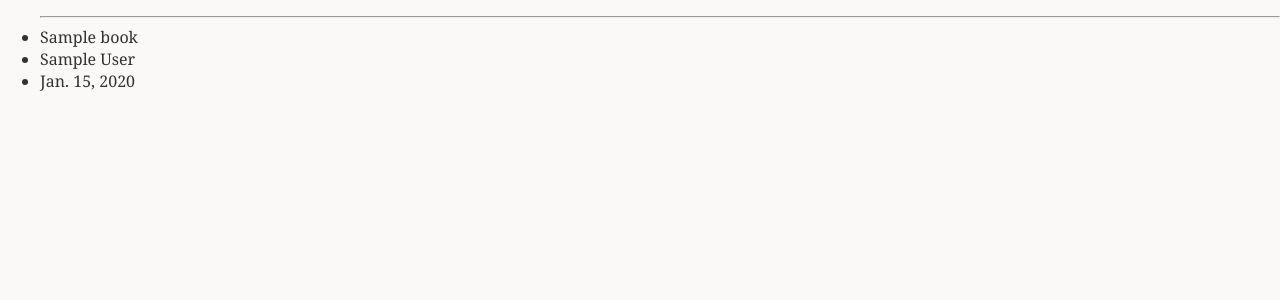
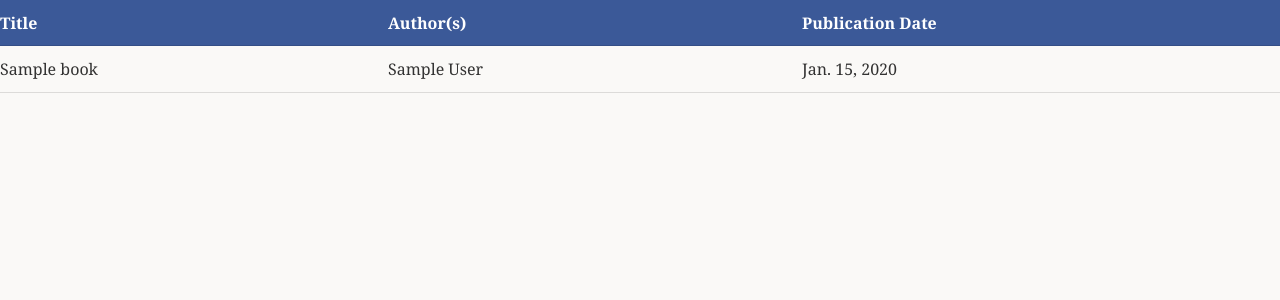
Before and after one commit to KNaiskes/books-swapping, a Django app: page / in a window 1280 px wide. Shown: the top 300 px of the page. Run offline with Django 3.2, Linux system fonts and the light colour scheme; tables that the repository leaves empty hold one stand-in row (values such as "Sample post").

Commit message:
Replace ul with table tag in books.html

```diff
--- a/books/templates/books/books.html
+++ b/books/templates/books/books.html
@@ -2,17 +2,24 @@
 
 {% block content %}
 
-<ul>
-  {% for book in books_list %}
-  <hr/>
-  <li>{{book.title}}</li>
+<table>
+  <tr>
+    <th>Title</th>
+    <th>Author(s)</th>
+    <th>Publication Date</th>
+  </tr>
+  <tr>
+    {% for book in books_list %}
+    <td>{{book.title}}</td>
 
-  {% for author in book.authors.all %}
-  <li>{{author.first_name}} {{author.last_name}}</li>
+    {% for author in book.authors.all %}
+    <td>{{author.first_name}} {{author.last_name}}</td>
+    {% endfor %}
+
+    <td>{{book.pub_date}}</td>
+  </tr>
   {% endfor %}
 
-  <li>{{book.pub_date}}</li>
-  {% endfor %}
-</ul
+</table>
 
 {% endblock content %}
```
